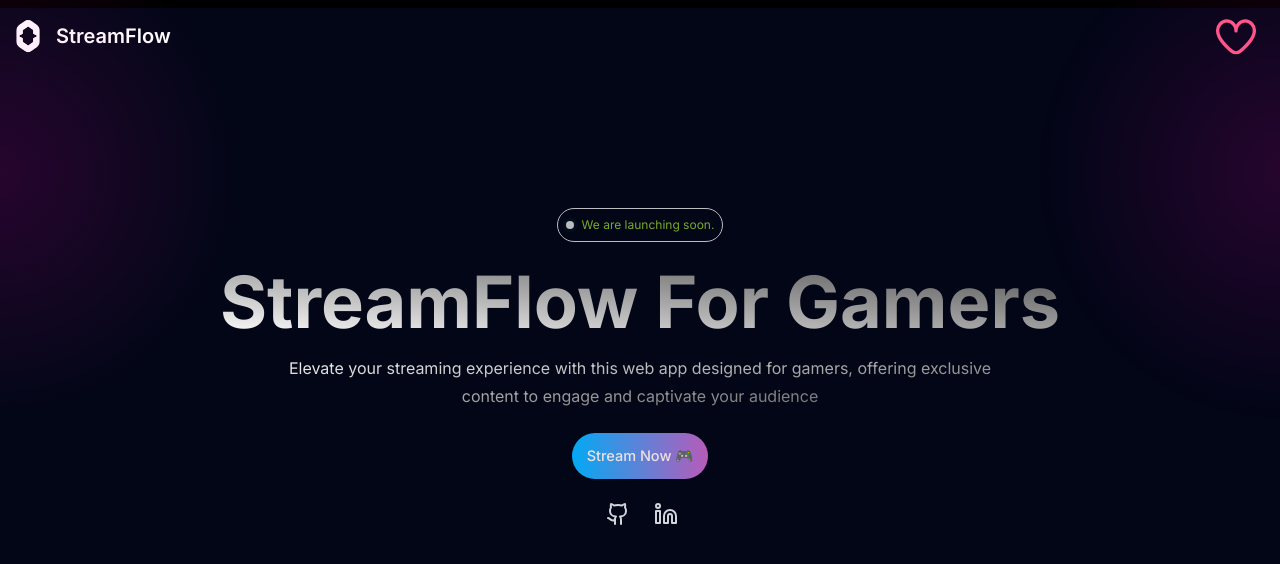
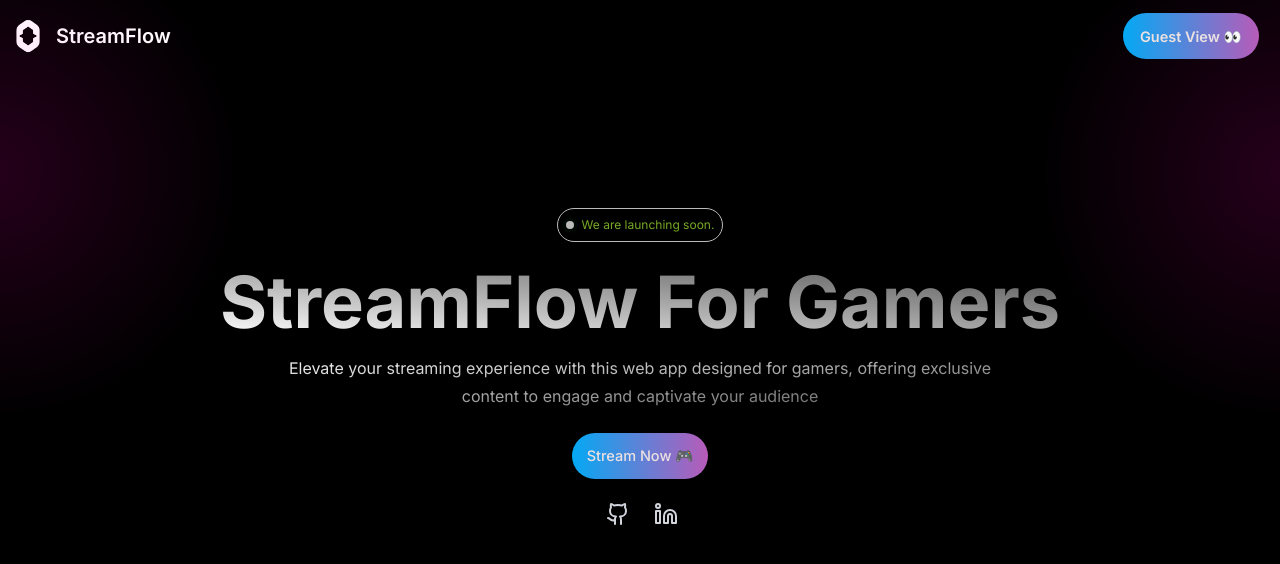
Before and after one commit to Neon-20/StreamFlow, a Next.js app: page / in a window 1280 px wide. Shown: the top 564 px of the page. Built offline with nearby package versions, Linux system fonts and the light colour scheme.

Commit message:
refactor:design 👨🏻‍🎨

```diff
--- a/app/(marketing)/_components/logo.tsx
+++ b/app/(marketing)/_components/logo.tsx
@@ -20,7 +20,7 @@ const Logo = () => {
     return (
         <div className="justify-between flex items-center mr-6 mt-2 cursor-pointer">
         <div className="hover:opacity-200/10 transition items-center
-        gap-x-2 p-2 hidden md:flex cursor-pointer">
+        gap-x-2 p-2 hidden md:flex cursor-pointer my-0-auto">
         <Image
         src="/logo.png"
         alt="Logo"
@@ -28,11 +28,17 @@ const Logo = () => {
         height="40"
         className="cursor-pointer"
         />
-        <p className="text-xl text-white font-semibold text-transparent cursor-pointer">
+        <Link href="">
+        <p className="text-xl text-white font-semibold text-transparent cursor-pointer z-50">
         StreamFlow
         </p>
+        </Link>
         </div>
-        <Heart/>
+        <Link href="/protected">
+        <button
+        className="btn font-semibold z-50 hidden lg:block"> Guest View 👀
+        </button>
+        </Link>
         </div>
 );
 }
--- a/app/(marketing)/layout.tsx
+++ b/app/(marketing)/layout.tsx
@@ -4,8 +4,8 @@ const MarketingLayout = ({
     children:React.ReactNode
 }) =>{
     return (
-        <main className="max-h-screen overflow-x-hidden overflow-y-hidden
-        mx-auto">
+        <main className="max-h-screen overflow-hidden
+        ">
         {children}
         </main>
     )
--- a/app/(marketing)/page.tsx
+++ b/app/(marketing)/page.tsx
@@ -9,7 +9,7 @@ import { SparklesPreview } from "./_components/sparkles-preview";
 
 const MarketingPage = () => {
     return (
-        <div className="relative h-full w-full bg-slate-950">
+        <div className="relative h-full w-full">
         <div className="absolute bottom-0 left-[-20%] right-0 top-[-10%] h-[500px] w-[500px] rounded-full bg-[radial-gradient(circle_farthest-side,rgba(255,0,182,.15),rgba(255,255,255,0))]">
         </div>
         <Logo/>
--- a/app/protected/(browse)/_components/SideBar/recommended.tsx
+++ b/app/protected/(browse)/_components/SideBar/recommended.tsx
@@ -37,7 +37,7 @@ export const Recommended = ({data}:RecommendedProps) => {
 
 export const RecommendedSkeleton = () =>{
     return(
-        <ul className="px-2 ">
+        <ul className="px-4 ">
         {/* <svg className="pl" width="240" height="240" viewBox="0 0 240 240">
 	    <circle className="pl__ring pl__ring--a" cx="120" cy="120" r="105" fill="none" stroke="#000" stroke-width="20" stroke-dasharray="0 660" stroke-dashoffset="-330" stroke-linecap="round"></circle>
 	    <circle className="pl__ring pl__ring--b" cx="120" cy="120" r="35" fill="none" stroke="#000" stroke-width="20" stroke-dasharray="0 220" stroke-dashoffset="-110" stroke-linecap="round"></circle>
--- a/app/protected/(browse)/_components/SideBar/toggle.tsx
+++ b/app/protected/(browse)/_components/SideBar/toggle.tsx
@@ -51,7 +51,7 @@ export const Toggle = () => {
 
 export const ToggleSkeleton = () =>{
     return(
-        <div className="p-6 pl-8 mb-2 hidden lg:flex
+        <div className="px-10 pl-8 mb-2 hidden lg:flex
         items-center justify-between
         w-full">
         <svg className="pl" width="240" height="240" viewBox="0 0 240 240">
--- a/app/protected/(browse)/_components/SideBar/userItem.tsx
+++ b/app/protected/(browse)/_components/SideBar/userItem.tsx
@@ -67,7 +67,7 @@ export const UserItem = ({
 //Here is we are defining the skeleton for the userItem
 export const UserItemSkeleton = () =>{
     return(
-    <li className="flex items-center gap-x-4 px-3 py-2">
+    <li className="flex items-center gap-x-4 px-6 py-2">
         {/* <Skeleton className="min-h-[32px] min-w-[32px] rounded-full"/>
     <div className="flex-1">
     <Skeleton className="h-6"/>
--- a/components/ui/button.tsx
+++ b/components/ui/button.tsx
@@ -18,7 +18,7 @@ const buttonVariants = cva(
           "bg-secondary text-secondary-foreground hover:bg-secondary/80",
         ghost: "hover:bg-accent hover:text-accent-foreground",
         link: "text-primary underline-offset-4 hover:underline",
-        // primary:"bg-primary bg-indigo-600 hover:bg-red-600 text-white"
+        primary:"bg-primary bg-indigo-600/100 hover:bg-red-500 hover:translate text-white"
       },
       size: {
         default: "h-10 px-4 py-2",
```
